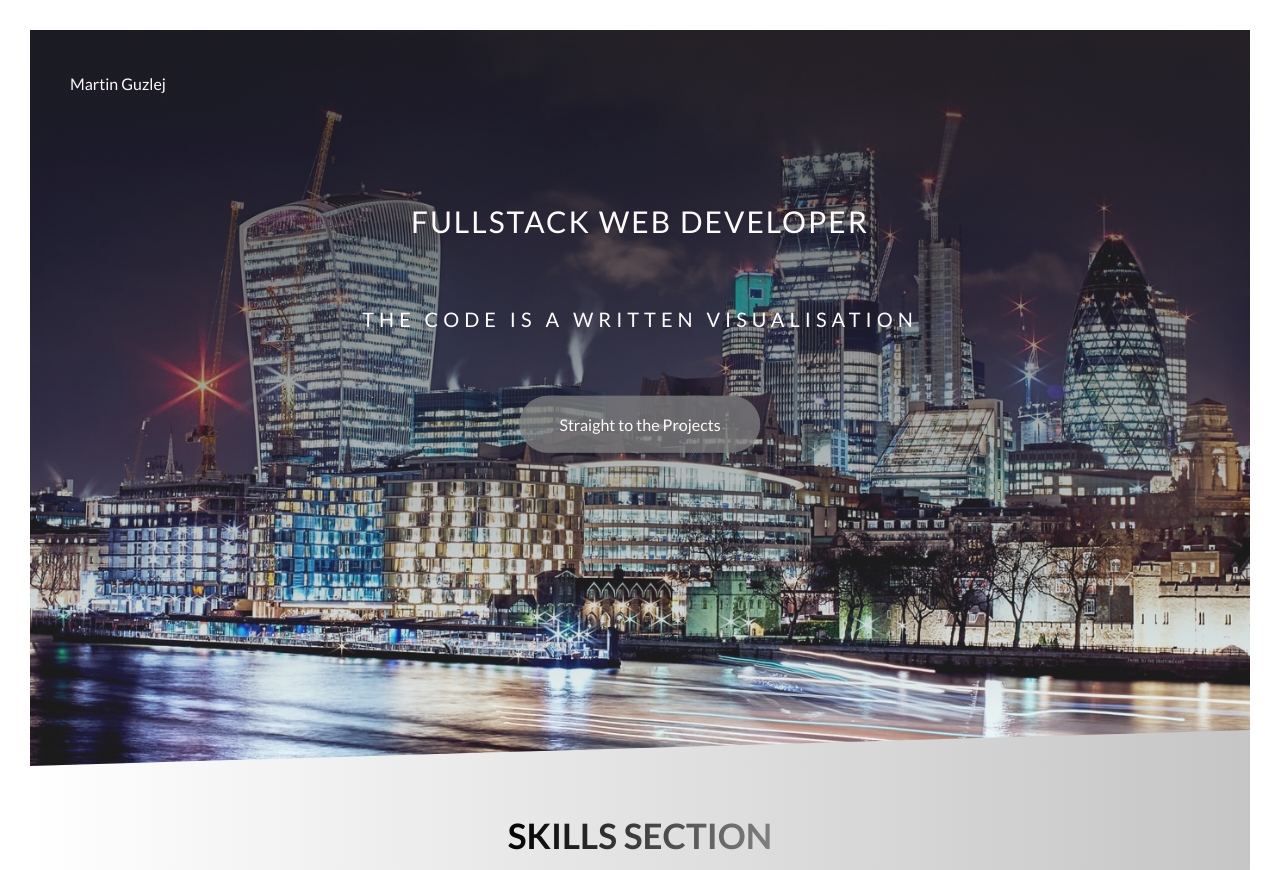
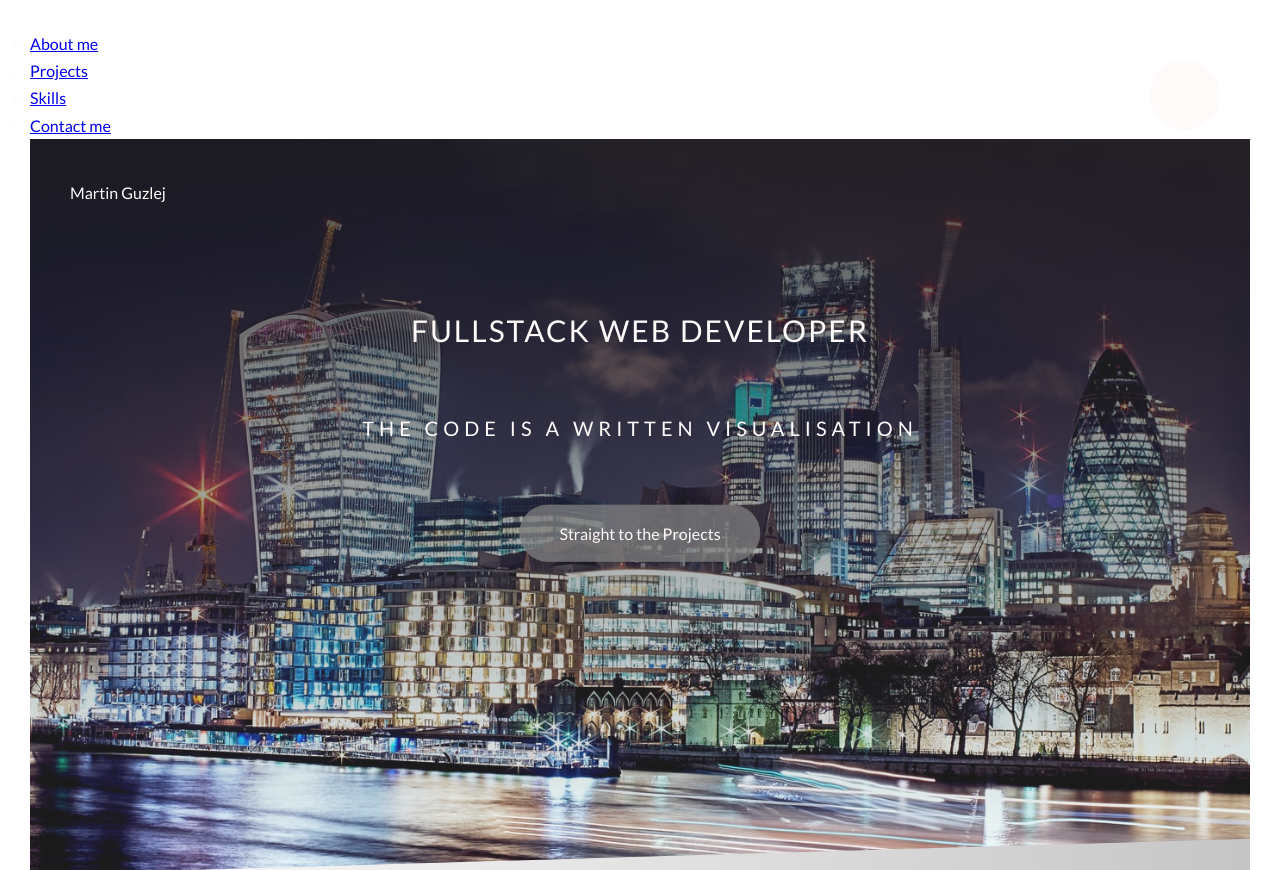
Before and after one commit to GuzlejM/Portfolio-desktop, a website: page index.html in a window 1280 px wide. Shown: the top 870 px of the page. Drawn offline with Linux system fonts and the light colour scheme.

Commit message:
navigation burger button added

```diff
--- a/index.html
+++ b/index.html
@@ -11,6 +11,32 @@
     <title>GuzlejM - Portfolio</title>
 </head>
 <body>
+
+    <div class="navigation">
+        <input type="checkbox" class="navigation-checkbox" id="navi-toggle">
+
+        <label for="navi-toggle" class="navigation-button">MENU</label>
+
+        <div class="navigation-background">&nbsp;</div>
+
+        <nav class="navigation-nav">
+            <ul>
+                <li class="navigation-item">
+                    <a href="#" class="navigation-link">About me</a>
+                </li>
+                <li class="navigation-item">
+                    <a href="#" class="navigation-link">Projects</a>
+                </li>
+                <li class="navigation-item">
+                    <a href="#" class="navigation-link">Skills</a>
+                </li>
+                <li class="navigation-item">
+                    <a href="#" class="navigation-link">Contact me</a>
+                </li>
+            </ul>
+        </nav>
+    </div>
+
     <header class="header">
         <div class="logo-box">
             <div class="logo">Martin Guzlej</div>
--- /dev/null
+++ b/sass/layout/navigation.scss
@@ -0,0 +1,39 @@
+.navigation {
+    &-checkbox {
+        display: none;
+    }
+    &-button {
+        background-color: $color-white;
+        height: 7rem;
+        width: 7rem;
+        position: fixed;
+        top: 6rem;
+        right: 6rem;
+        border-radius: 50%;
+        z-index: 11;
+    }
+    &-background {
+        height: 6rem;
+        width: 6rem;
+        border-radius: 50%;
+        position: fixed;
+        top: 6.5rem;
+        right: 6.5rem;
+        background-image: radial-gradient($color-white, $color-grey, $color-black);
+        z-index: 10;
+    }
+    &-nav {
+        height: 100%;
+        width: 100%;
+
+    }
+    &-list {
+
+    }
+    &-item {
+
+    }
+    &-link {
+
+    }
+}
--- a/sass/main.scss
+++ b/sass/main.scss
@@ -14,6 +14,7 @@
 @import"components/form";
 
 
+@import"layout/navigation";
 @import"layout/grid";
 @import"layout/header";
 @import"layout/footer";
```
Also changed, not shown: css/style.css.
